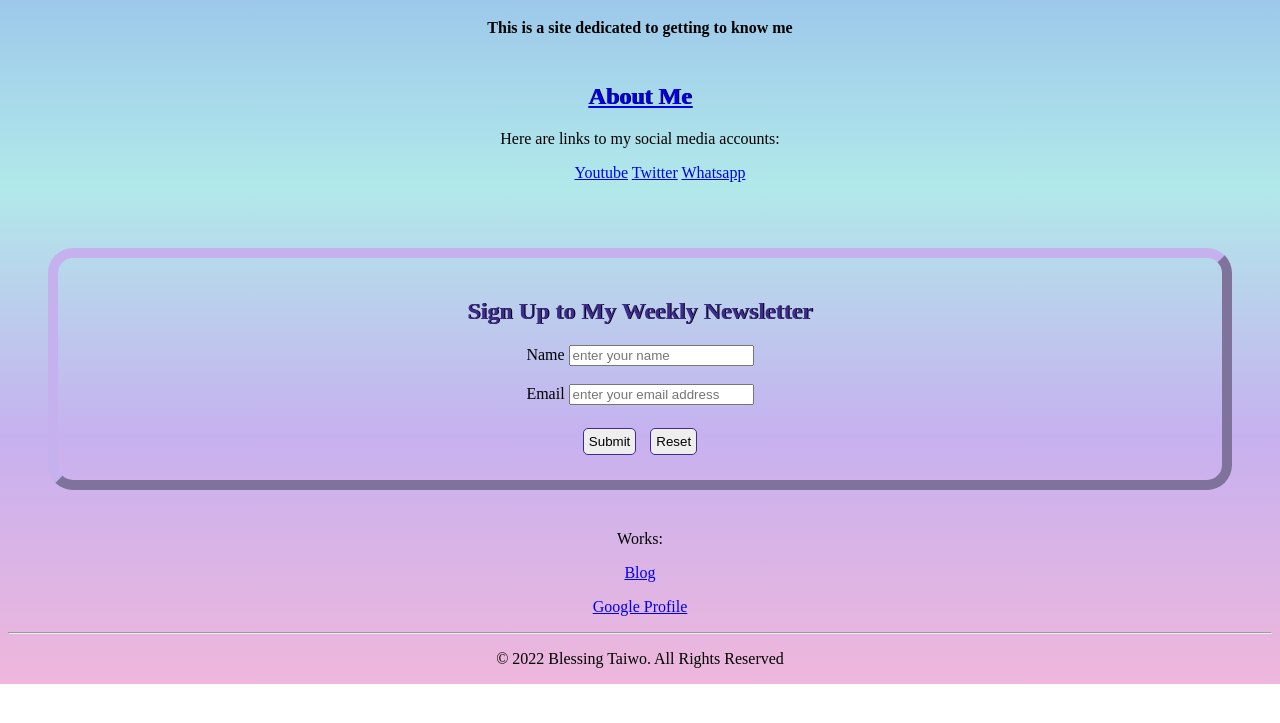
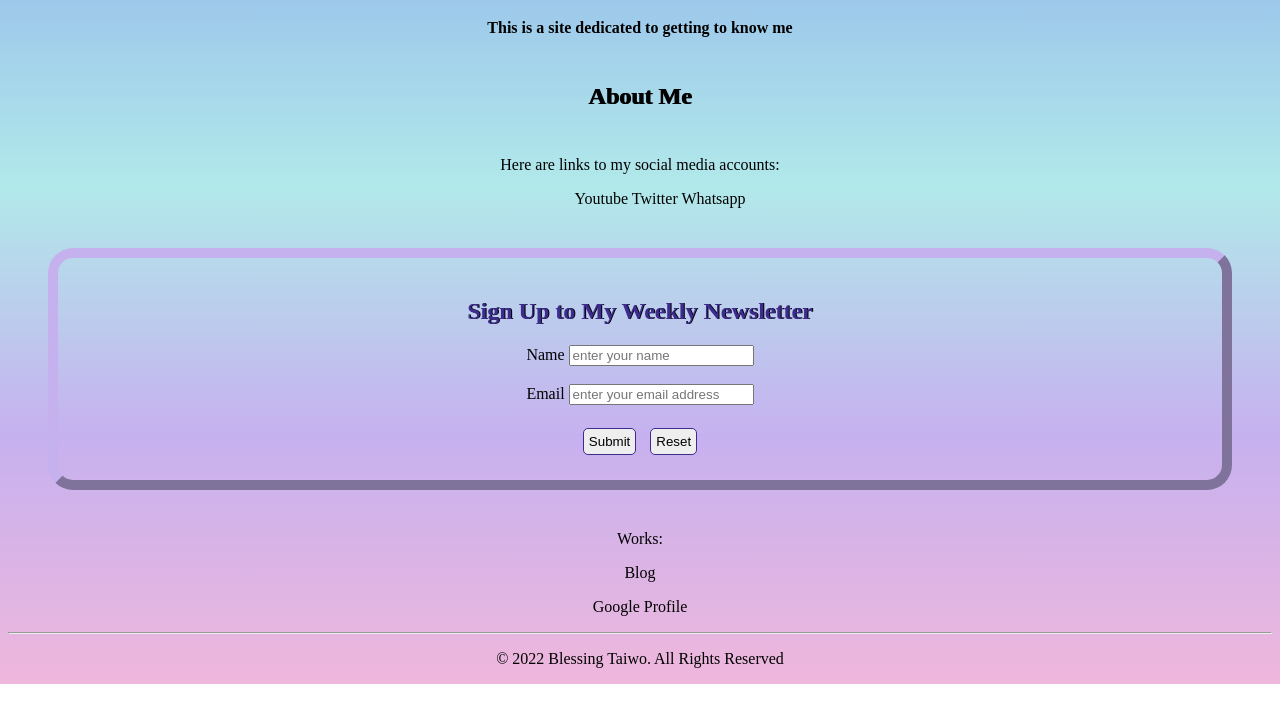
Before and after one commit to Blessing-Taiwo/ibukunn, a plain HTML site: page index.html in a window 1280 px wide. Shown: the part 61-784 px from the top of the page. Drawn offline with Linux system fonts and the light colour scheme.

Commit message:
Add files via upload
updates

```diff
--- a/index.html
+++ b/index.html
@@ -23,15 +23,18 @@
     <div id="div2">
         <!-- links -->
    <h2 class="about"><a href="about me.html">About Me</a></h2>
+   </div>
 
    <p>Here are links to my social media accounts:</p>
 
+   <nav>
    <ul>
-       <a href="https://www.youtube.com/channel/UCgUrlDRjZSP8cjfFcsjlgCg">Youtube</a>
-       <a href="https://www.twitter.com/__ibukunoluwa?t=y03d6uHVa2qkBFzlV6Btrw&s=09">Twitter</a>
-       <a href="htps://www.whatsappweb.com">Whatsapp</a>
+       <a href="https://www.youtube.com/channel/UCgUrlDRjZSP8cjfFcsjlgCg" class="yt">Youtube</a>
+       <a href="https://www.twitter.com/__ibukunoluwa?t=y03d6uHVa2qkBFzlV6Btrw&s=09" class="twt">Twitter</a>
+       <a href="htps://www.whatsappweb.com" class="wht">Whatsapp</a>
    </ul>
-   </div>
+   </nav>
+
 
    <div id="div3">
        <!-- sign up -->
@@ -54,13 +57,16 @@
    </main>
 
    <footer>
+       <nav>
        <p>Works:</p>
-       <p><a href="https://www.wordpress.com">Blog</a></p>
-       <p><a href="https://www.google.com">Google Profile</a></p>
+       <p><a href="https://www.wordpress.com" class="blog">Blog</a></p>
+       <p><a href="https://www.google.com" class="gp">Google Profile</a></p>
+       </nav>
        <hr>
        <p>&copy 2022 Blessing Taiwo. All Rights Reserved</p>
 
    </footer>
 
+   <script href="script.js"></script>
 </body>
 </html>
--- a/style.css
+++ b/style.css
@@ -14,6 +14,7 @@ p {
     text-align: center;
 }
 
+/* button and button hover */
 .button, .button-reset {
     margin: 5px 5px;
     padding: 5px 5px;
@@ -30,6 +31,7 @@ p {
     color: black;
 }
 
+/* magin and padding for divs */
 #div3 {
     padding: 20px;
     border: 10px outset #c6b1ef;
@@ -44,3 +46,64 @@ p {
 #about-me {
     padding: 45px;
 }
+
+/* nav and nav hover */
+nav a {
+    width: 20%;
+    justify-content: space-evenly;
+    margin: auto;
+    cursor: pointer;
+    transition: all 0.5s;
+}
+
+.yt:hover {
+    color: #000000;
+    background: lightcoral;
+    border: 1px medium;
+    border-radius: 5px;
+}
+
+.twt:hover {
+    color: #000;
+    background: skyblue;
+    border: 1px medium;
+    border-radius: 5px;
+}
+
+.wht:hover {
+    color: #000000;
+    background: seagreen;
+    border: 1px medium;
+    border-radius: 5px;
+}
+
+nav a {
+    color: black;
+    text-decoration: none;
+}
+
+.blog:hover {
+    color: #000000;
+    background: salmon;
+    border: 1px medium;
+    border-radius: 5px;
+}
+
+.gp:hover {
+    color: #000000;
+    background: royalblue;
+    border: 1px medium;
+    border-radius: 5px;
+}
+
+.about a {
+    color: black;
+    text-decoration: none;
+    border: transparent;
+}
+
+.about:hover {
+    color: purple;
+    text-decoration: wavy;
+    border-bottom: #3D2C8D;
+}
```
Also changed, not shown: about me.html (+5 -4 lines).
